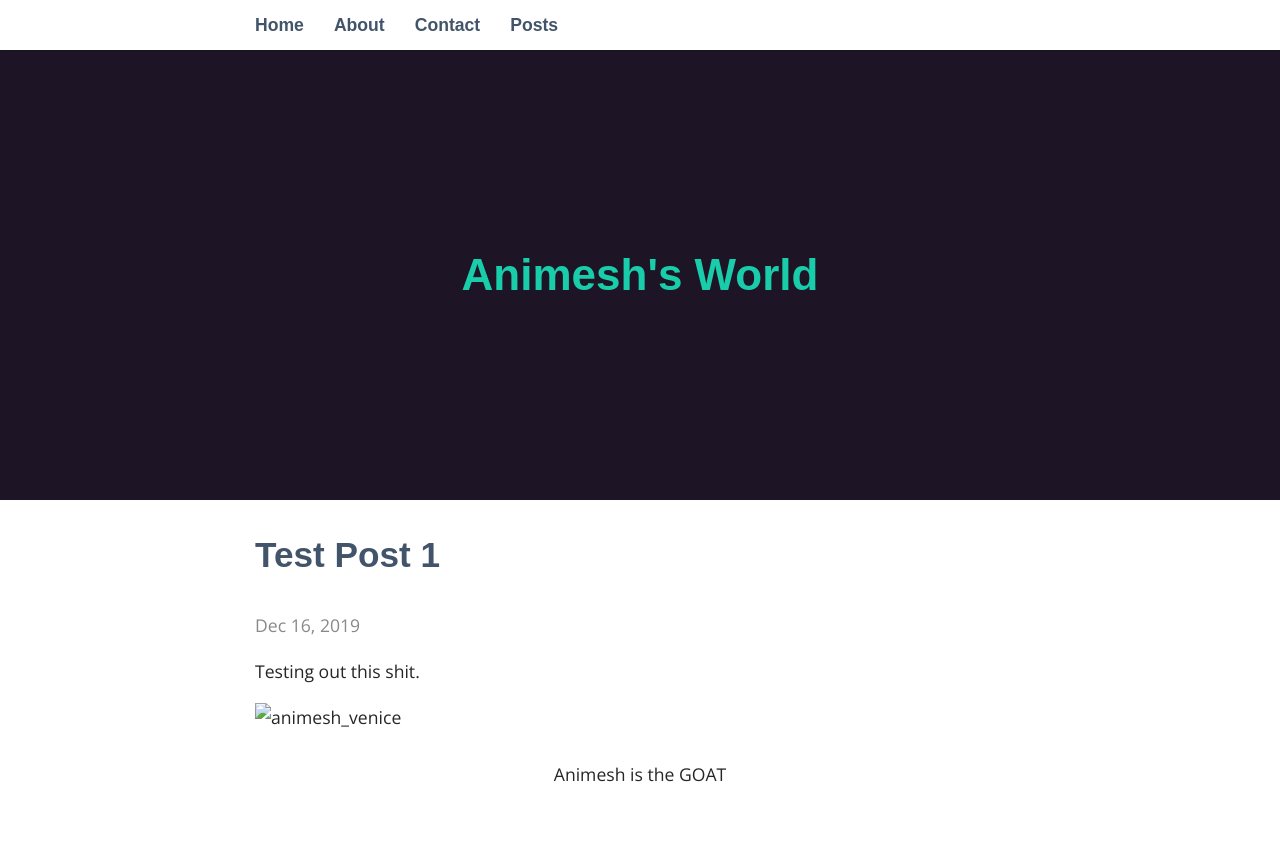
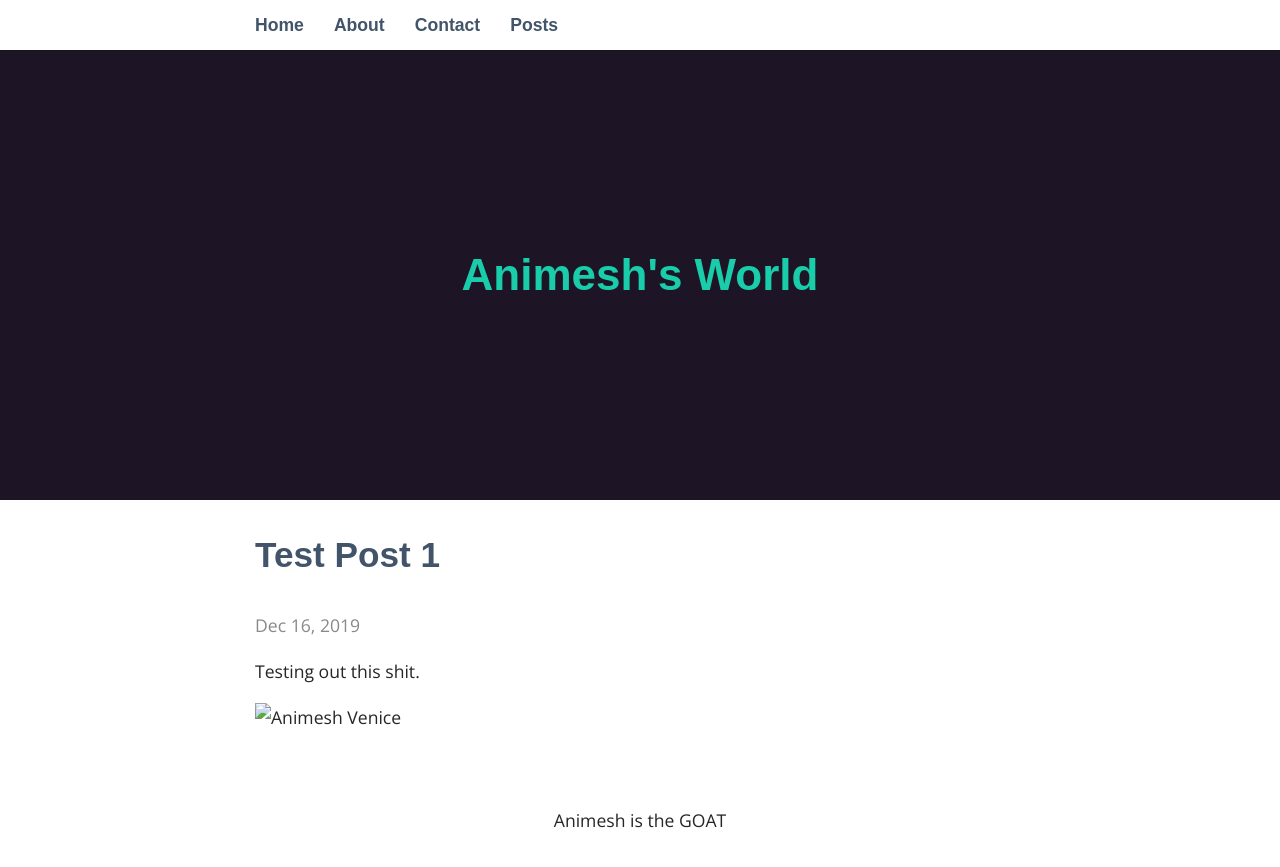
Before and after one commit to animesh-agrawal/old-website, a Jekyll site: the page built from _posts/2019-12-16-welcome-to-animeshsworld.md, in a window 1280 px wide. Shown: the top 867 px of the page. Built offline with Jekyll 4.4.1, drawn with Linux system fonts in a browser that asks for light colours; some web fonts are replaced.

Commit message:
Update 2019-12-16-welcome-to-animeshsworld.md

```diff
--- a/_posts/2019-12-16-welcome-to-animeshsworld.md
+++ b/_posts/2019-12-16-welcome-to-animeshsworld.md
@@ -6,6 +6,4 @@ categories: jekyll update
 ---
 Testing out this shit.
 
-<img src="animesh_venice.jpg"
-     alt="animesh_venice"
-     style="float: left; margin-right: 10px;" />
+![Animesh Venice](animesh_venice.jpg)
```
